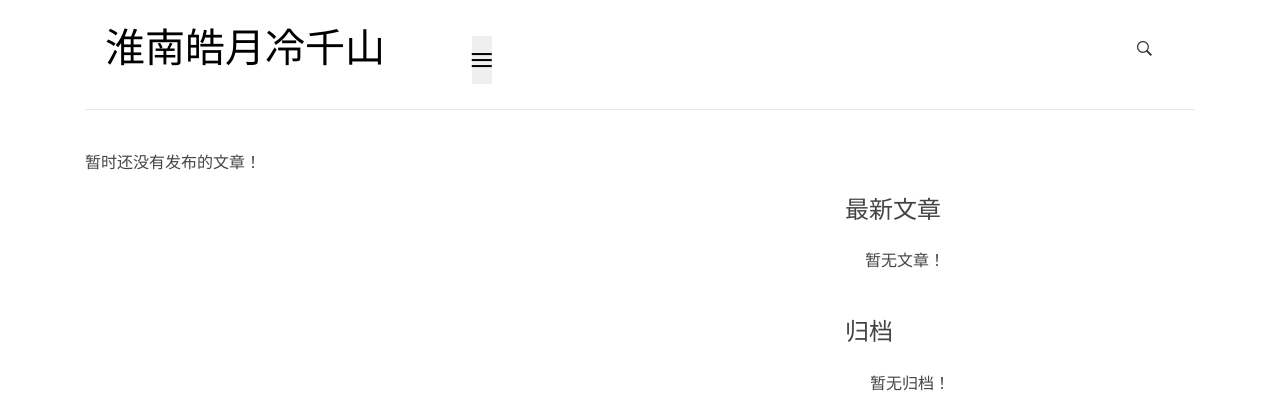
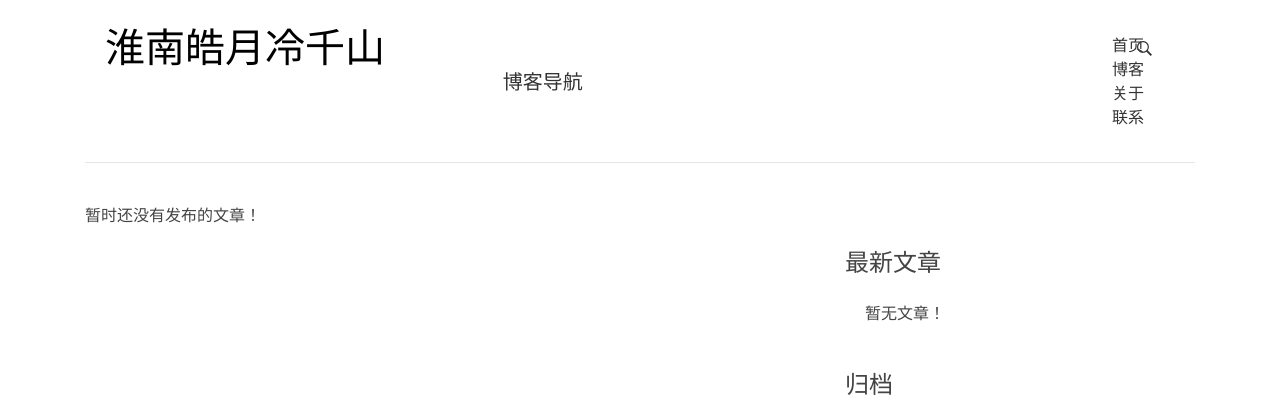
Before and after one commit to IamCatkin/Learning-Django, a Django app: page / in a window 1280 px wide. Shown: the top 420 px of the page. Run offline with Django 3.2, Linux system fonts and the light colour scheme; data that the repository does not hold is empty; some libraries are stand-ins or nearby versions.

Commit message:
ceshiboot

```diff
--- a/templates/base.html
+++ b/templates/base.html
@@ -32,22 +32,22 @@
                 </div>
             </div><!-- col-md-4 -->
             <div class="col-md-8 col-sm-7 col-xs-4">
-                <nav class="main-nav" role="navigation">
+                <nav class="navbar navbar-default" role="navigation">
+                    <div class="container-fluid">
                     <div class="navbar-header">
-                        <button type="button" id="trigger-overlay" class="navbar-toggle">
-                            <span class="ion-navicon"></span>
-                        </button>
-                    </div>
+                        <a class="navbar-brand" href="#">博客导航</a>
+            </div>
+            <div>
+                <ul class="nav navbar-nav">
+                    <li class="active"><a href="#">首页</a></li>
+                    <li><a href="#">博客</a></li>
+                    <li><a href="#">关于</a></li>
+                    <li><a href="#">联系</a></li>
 
-                    <div class="collapse navbar-collapse" id="bs-example-navbar-collapse-1">
-                        <ul class="nav navbar-nav navbar-right">
-                            <li class="cl-effect-11"><a href="{% url 'blog:index' %}" data-hover="首页">首页</a></li>
-                            <li class="cl-effect-11"><a href="full-width.html" data-hover="博客">博客</a></li>
-                            <li class="cl-effect-11"><a href="about.html" data-hover="关于">关于</a></li>
-                            <li class="cl-effect-11"><a href="contact.html" data-hover="联系">联系</a></li>
-                        </ul>
-                    </div><!-- /.navbar-collapse -->
-                </nav>
+                </ul>
+            </div>
+            </div>
+            </nav>
                 <div id="header-search-box">
                     <a id="search-menu" href="#"><span id="search-icon" class="ion-ios-search-strong"></span></a>
                     <div id="search-form" class="search-form">
```
